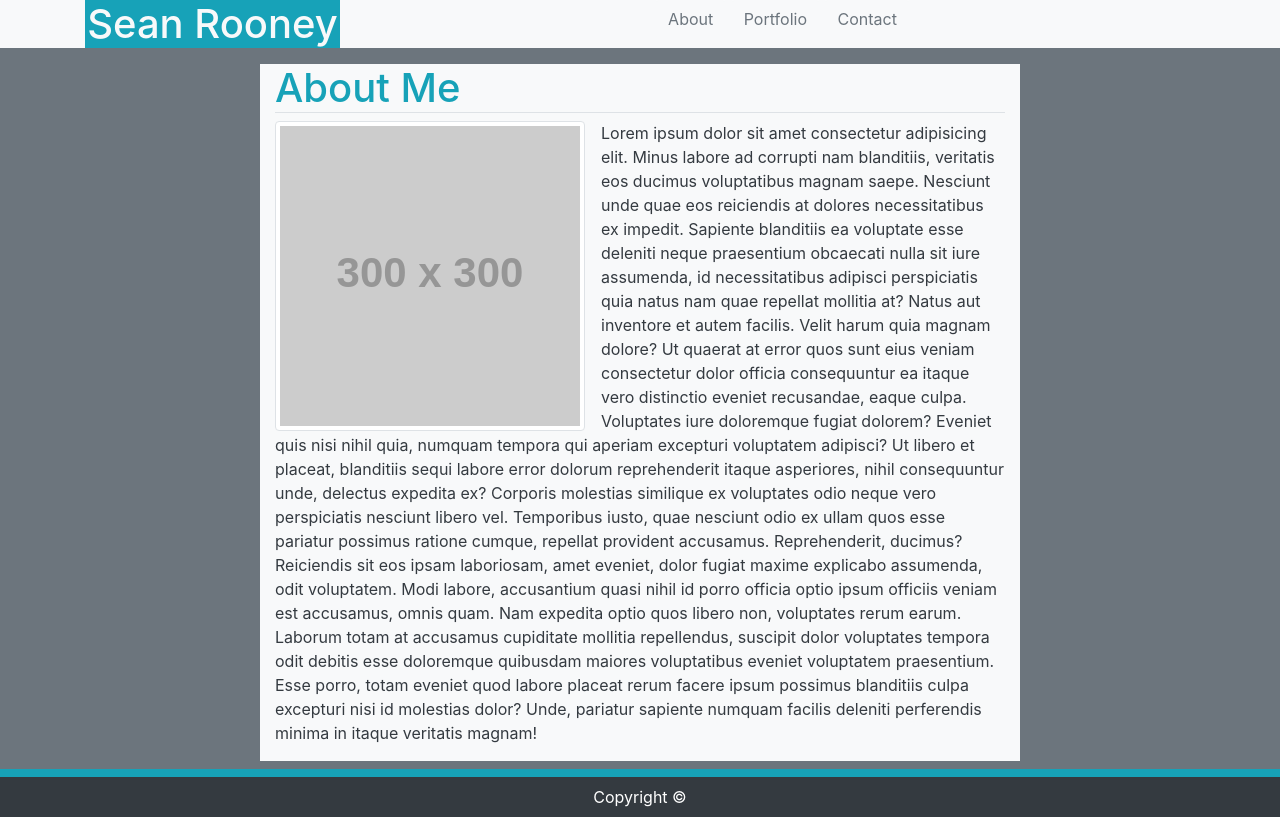
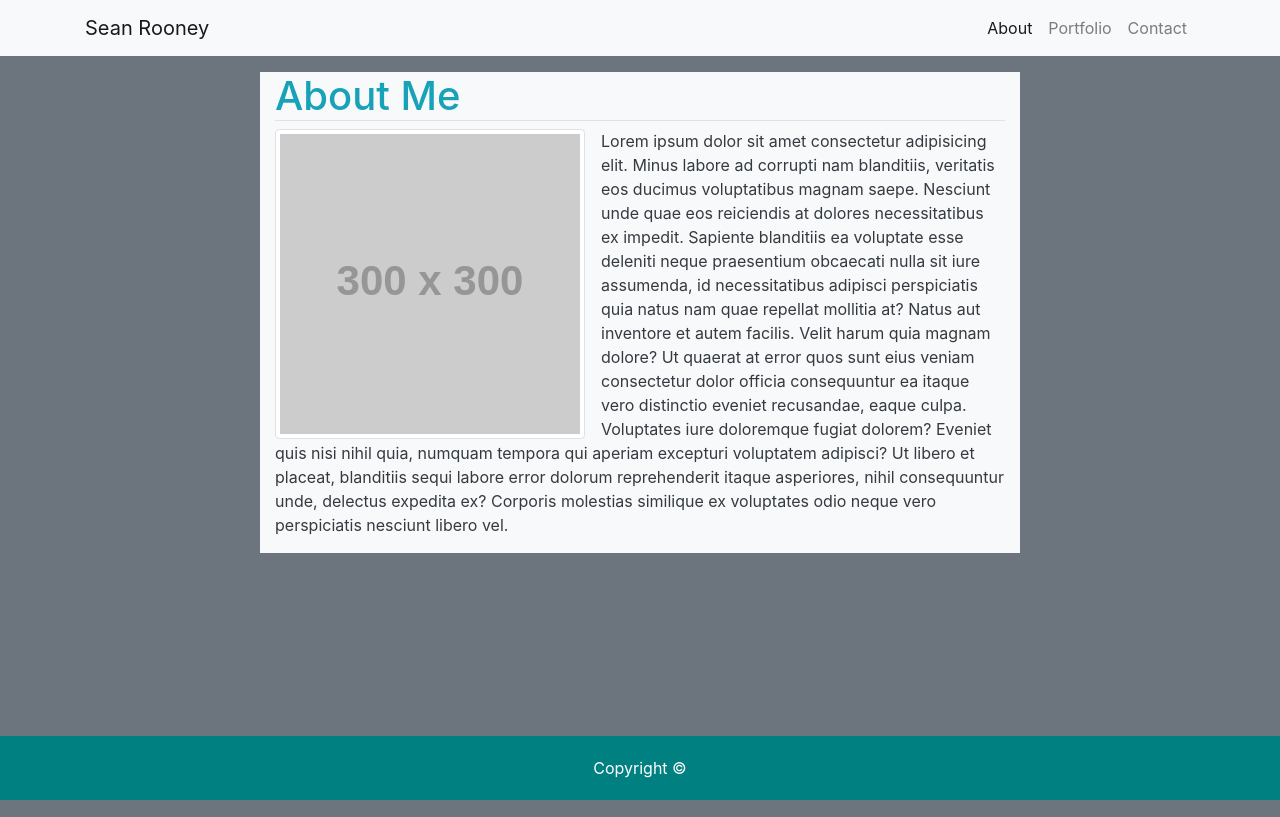
Before and after one commit to Sean-93/sean-rooney-portfolio, a plain HTML site: page index.html in a window 1280 px wide. Drawn offline with nearby package versions, Linux system fonts and the light colour scheme; placeholder pictures from the web are drawn by us.

Commit message:
final edits

```diff
--- a/index.html
+++ b/index.html
@@ -16,33 +16,33 @@
     <link rel="stylesheet" href="styles.css" />
   </head>
   <body class="bg-secondary">
-    <nav class="text-center navbar-light bg-light mb-3">
+    <nav class="navbar navbar-expand-lg navbar-light bg-light">
       <div class="container">
-        <div class="row">
-          <div class="col-lg-3 col-md-3 col-sm-3">
-            <h1 class="text-light bg-info text-center portfolio-head mb-0">
-              Sean Rooney
-            </h1>
-          </div>
-          <div class="col">
-            <button type="button" class="btn btn-light">
-              <a class="text-secondary bg-light" href="index.html">About</a>
-            </button>
-            <button type="button" class="btn btn-light">
-              <a class="text-secondary bg-light" href="portfolio.html"
-                >Portfolio</a
-              >
-            </button>
-            <button type="button" class="btn btn-light">
-              <a class="text-secondary bg-light" href="contact.html">Contact</a>
-            </button>
-          </div>
-        </div>
+      <a class="navbar-brand" href="#">Sean Rooney</a>
+      <button class="navbar-toggler" type="button" data-toggle="collapse" data-target="#navbarNav" aria-controls="navbarNav" aria-expanded="false" aria-label="Toggle navigation">
+        <span class="navbar-toggler-icon"></span>
+      </button>
+      <div class="collapse navbar-collapse" id="navbarNav">
+        <ul class="navbar-nav ml-auto">
+          <li class="nav-item active">
+            <a class="nav-link" href="index.html">About <span class="sr-only">(current)</span></a>
+          </li>
+          <li class="nav-item">
+            <a class="nav-link" href="portfolio.html">Portfolio</a>
+          </li>
+          <li class="nav-item">
+            <a class="nav-link" href="contact.html">Contact</a>
+          </li>
+
+        </ul>
       </div>
     </nav>
 
     <div class="container">
-      <div class="row">
+
+      <!-- Row1 -->
+      <div class="row mt-3 mb-3">
+
         <article class="mb-2 col-12 col-md-8 offset-md-2 bg-light text-info">
           <h1 class="border-bottom">
             About Me
@@ -70,7 +70,7 @@
             error dolorum reprehenderit itaque asperiores, nihil consequuntur
             unde, delectus expedita ex? Corporis molestias similique ex
             voluptates odio neque vero perspiciatis nesciunt libero vel.
-            Temporibus iusto, quae nesciunt odio ex ullam quos esse pariatur
+            <!-- Temporibus iusto, quae nesciunt odio ex ullam quos esse pariatur
             possimus ratione cumque, repellat provident accusamus.
             Reprehenderit, ducimus? Reiciendis sit eos ipsam laboriosam, amet
             eveniet, dolor fugiat maxime explicabo assumenda, odit voluptatem.
@@ -82,24 +82,20 @@
             voluptatem praesentium. Esse porro, totam eveniet quod labore
             placeat rerum facere ipsum possimus blanditiis culpa excepturi nisi
             id molestias dolor? Unde, pariatur sapiente numquam facilis deleniti
-            perferendis minima in itaque veritatis magnam!
+            perferendis minima in itaque veritatis magnam! -->
           </p>
         </article>
+
         </div>
 
-    </div>
-    <div class="row"></div>
-    <div class="col-12 bg-info pt-2"></div>
-            <div class="row bg-dark">
 
-              <div class="col-12">
-                <div class="row">
-                <div class="col-12 footer text-center mb-2 mt-2 text-white">
+</div>
+<!-- Footer -->
+ <footer class="text-center mt-3 text-white">
                   Copyright &#169
-                </div>
-              </div>
-              </div>
-            </div>
+ </footer>
+
+
 
 
 
--- a/styles.css
+++ b/styles.css
@@ -1,3 +1,11 @@
-.contact-footer {
+/* .contact-footer {
     margin-top: 130px;
+} */
+
+footer {
+    width: 100%;
+    background-color:teal;
+    position: fixed;
+    bottom: 0;
+    padding: 20px;
 }
```
Also changed, not shown: contact.html (+31 -16 lines), portfolio.html (+29 -40 lines).
